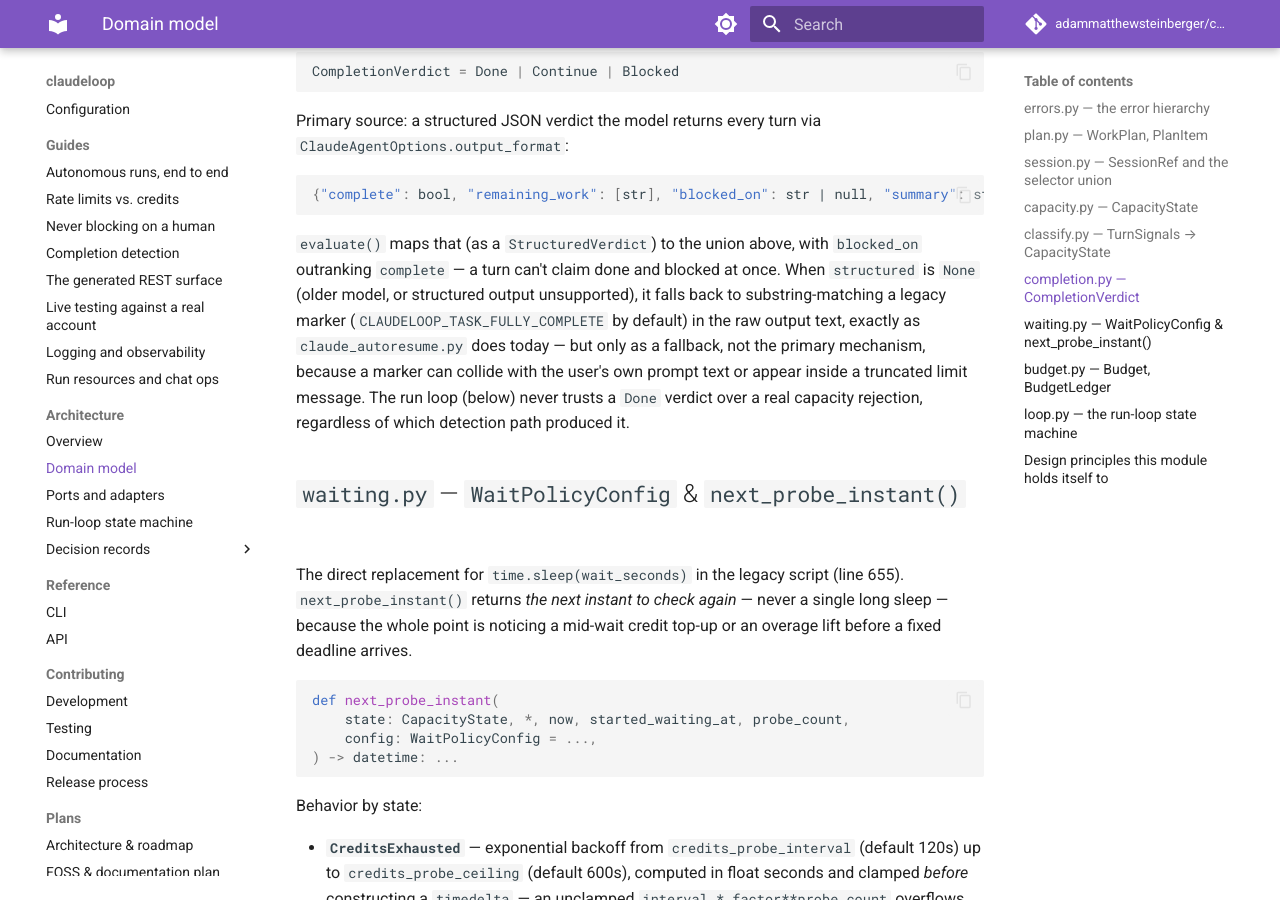
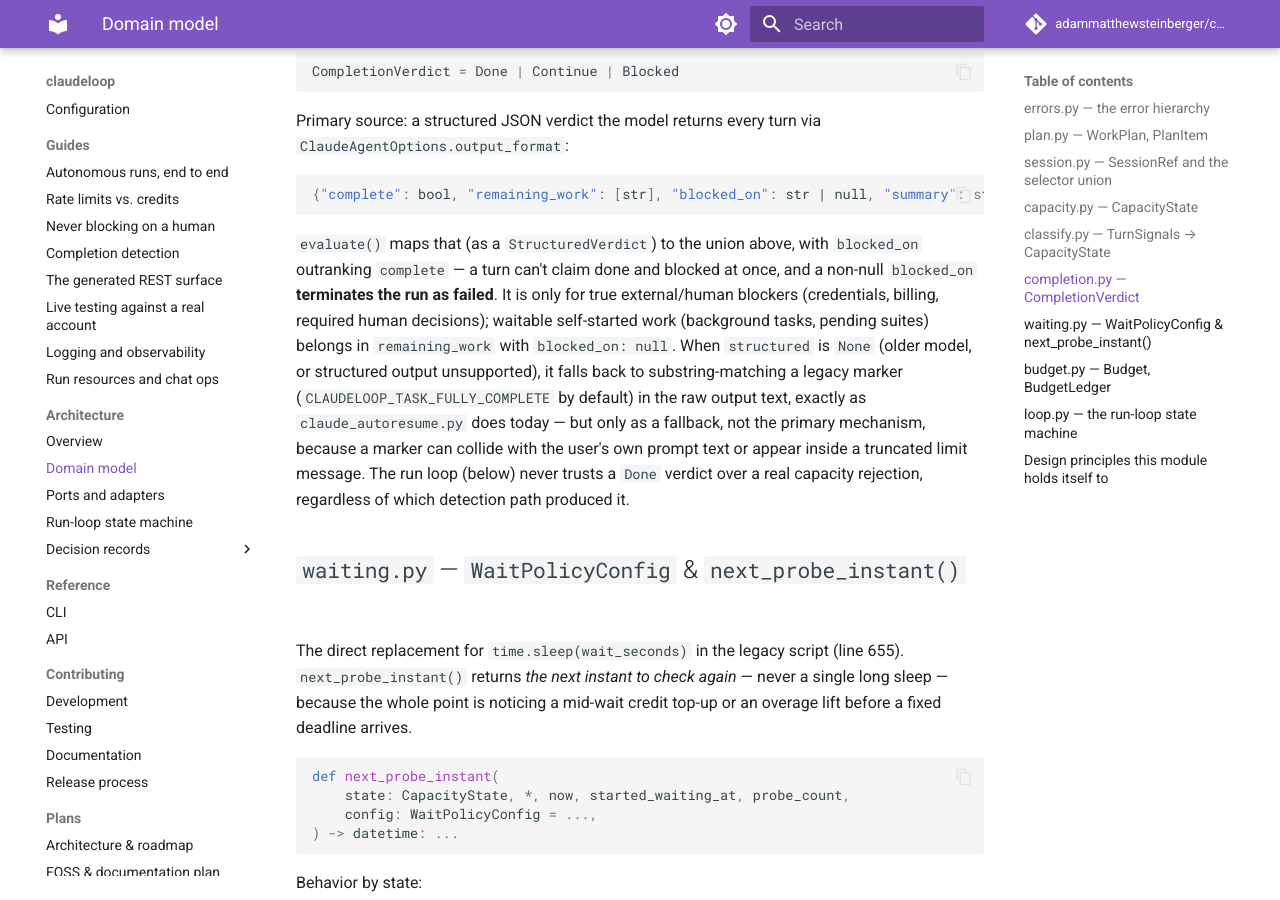
Before and after one commit to adammatthewsteinberger/claudeloop, an MkDocs documentation site: the page built from docs/architecture/domain-model.md, in a window 1280 px wide and 900 px high, scrolled down 2879 px. Built offline with MkDocs 1.6.1 and Material for MkDocs 9.7.7, drawn with Linux system fonts in a browser that asks for light colours; comment, search, counter and statistics services are not loaded.

Commit message:
fix(agent): resume without session_id conflict and clarify blocked_on
Claude Code rejects --session-id with --resume unless --fork-session is set;
drop session_id from options on resume/continue and reconnect via resume=<id>.
Harden structured-output schema and autonomy prompt so waitable self-started
work stays in remaining_work instead of terminal blocked_on.

Co-authored-by: Cursor <cursoragent@cursor.com>

```diff
--- a/docs/architecture/domain-model.md
+++ b/docs/architecture/domain-model.md
@@ -138,14 +138,17 @@ Primary source: a structured JSON verdict the model returns every turn via
 
 `evaluate()` maps that (as a `StructuredVerdict`) to the union above, with
 `blocked_on` outranking `complete` — a turn can't claim done and blocked at
-once. When `structured` is `None` (older model, or structured output
-unsupported), it falls back to substring-matching a legacy marker
-(`CLAUDELOOP_TASK_FULLY_COMPLETE` by default) in the raw output text, exactly
-as `claude_autoresume.py` does today — but only as a fallback, not the
-primary mechanism, because a marker can collide with the user's own prompt
-text or appear inside a truncated limit message. The run loop (below) never
-trusts a `Done` verdict over a real capacity rejection, regardless of which
-detection path produced it.
+once, and a non-null `blocked_on` **terminates the run as failed**. It is
+only for true external/human blockers (credentials, billing, required human
+decisions); waitable self-started work (background tasks, pending suites)
+belongs in `remaining_work` with `blocked_on: null`. When `structured` is
+`None` (older model, or structured output unsupported), it falls back to
+substring-matching a legacy marker (`CLAUDELOOP_TASK_FULLY_COMPLETE` by
+default) in the raw output text, exactly as `claude_autoresume.py` does
+today — but only as a fallback, not the primary mechanism, because a marker
+can collide with the user's own prompt text or appear inside a truncated
+limit message. The run loop (below) never trusts a `Done` verdict over a
+real capacity rejection, regardless of which detection path produced it.
 
 ## `waiting.py` — `WaitPolicyConfig` & `next_probe_instant()`
 
```
Also changed, not shown: .agents/skills/claudeloop-agent-sdk/SKILL.md (+8 -2 lines), .agents/skills/claudeloop-domain-model/SKILL.md (+8 -5 lines), .claude/skills/claudeloop-agent-sdk/SKILL.md (+8 -2 lines), .claude/skills/claudeloop-domain-model/SKILL.md (+8 -5 lines), docs/guides/completion-detection.md (+14 -1 lines), 9 other files.
